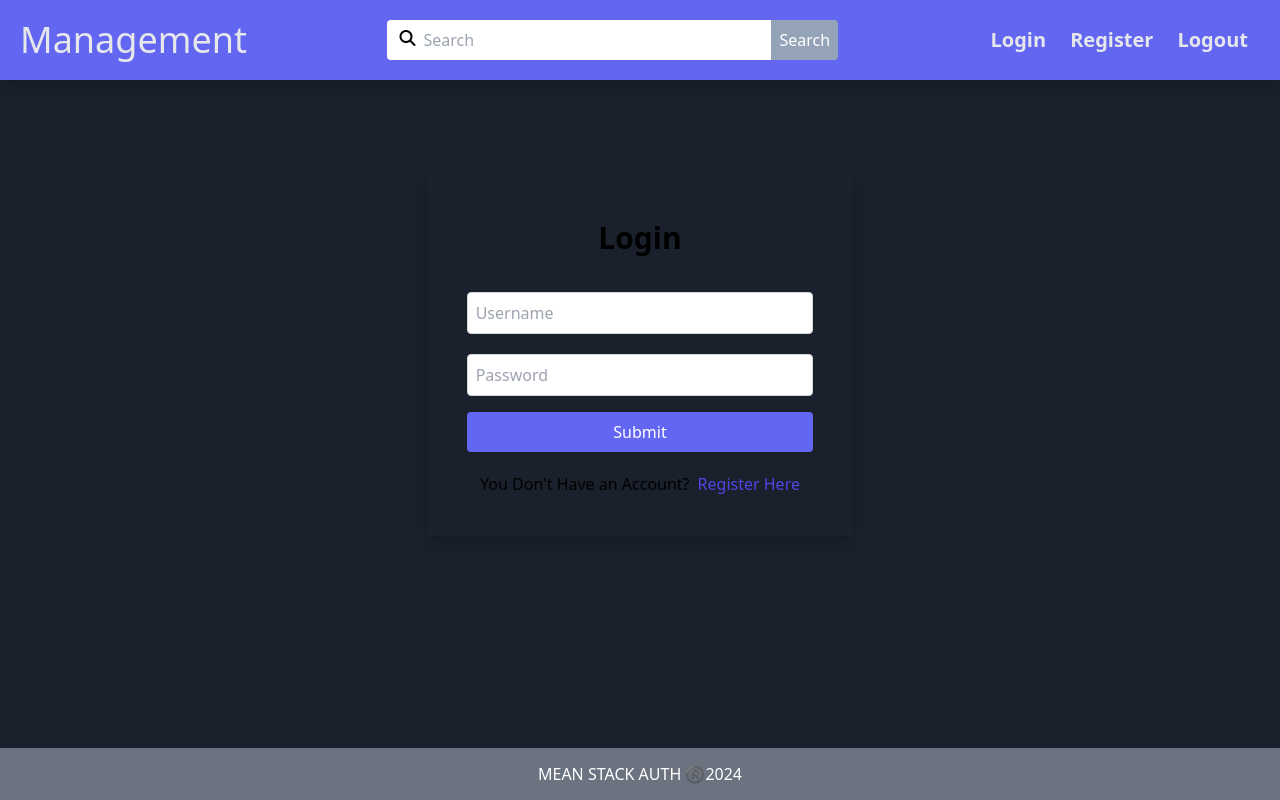
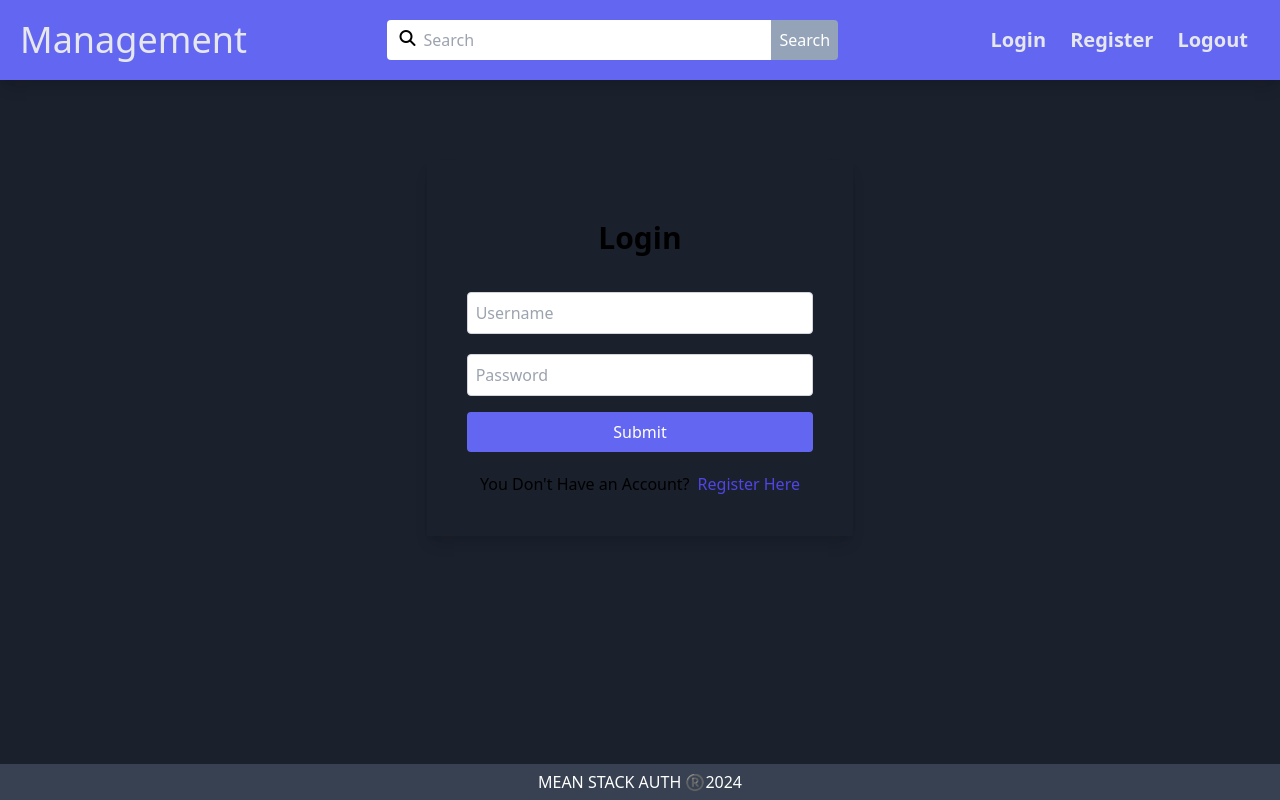
Before and after one commit to jnorgini/angular-jwt, an Angular app: page / in a window 1280 px wide. Built offline with nearby package versions, Linux system fonts and the light colour scheme; no server answers.

Commit message:
fix: bg color of footer

```diff
--- a/src/app/components/footer/footer.component.html
+++ b/src/app/components/footer/footer.component.html
@@ -1,3 +1,3 @@
-<footer class="w-full fixed bottom-0 bg-gray-500">
-  <span class="text-white h-7 flex my-3 justify-center items-center">MEAN STACK AUTH ®️2024</span>
+<footer class="w-full fixed bottom-0 bg-gray-700">
+  <span class="text-white h-7 flex my-1 justify-center items-center">MEAN STACK AUTH ®️2024</span>
 </footer>
```
